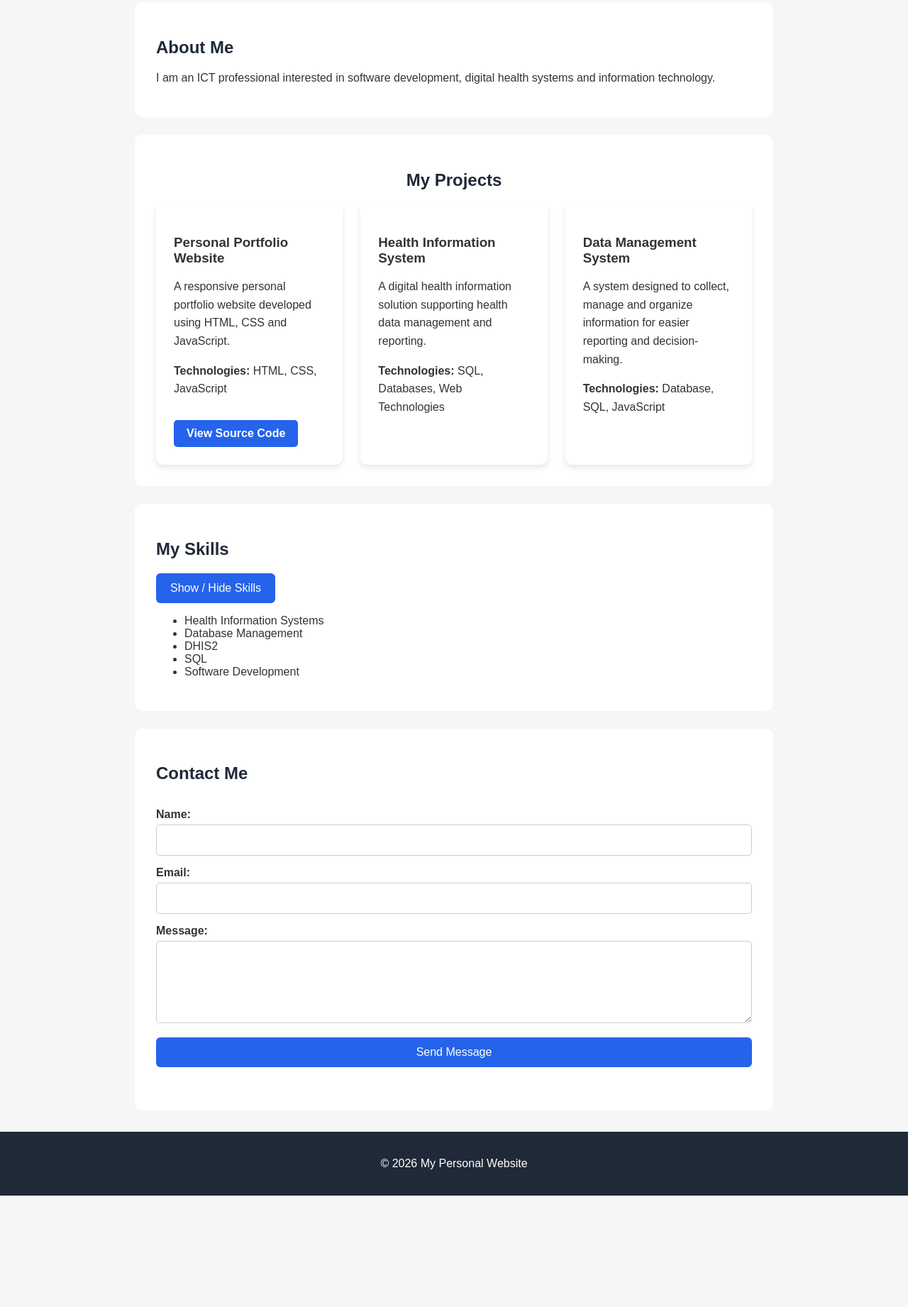
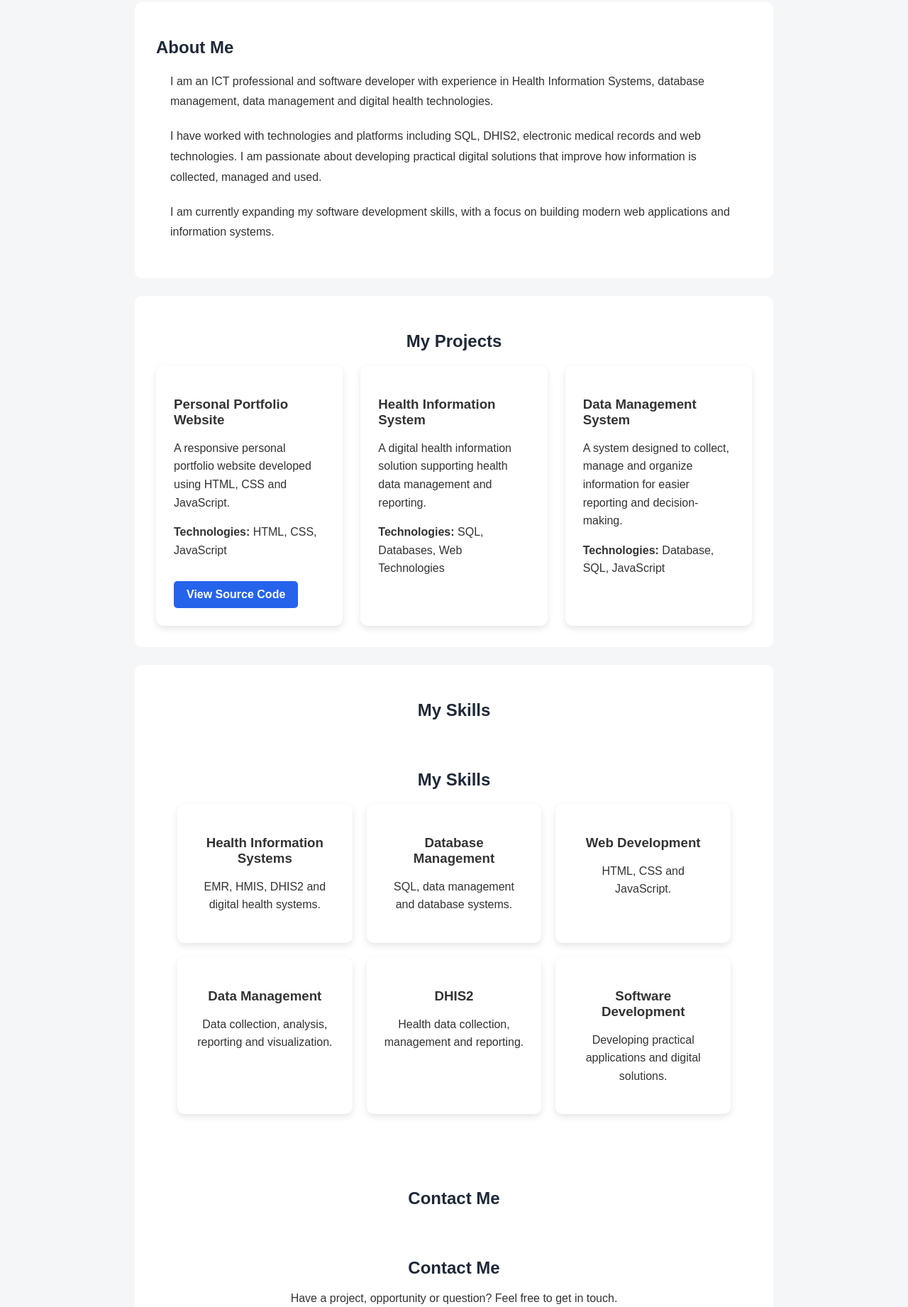
Before and after one commit to DanielPhekani/my-websites, a plain HTML site: page index.html in a window 1280 px wide. Shown: the part 789-2631 px from the top of the page at 71% size. Before the commit the page ends 2474 px from the top, so only its background shows below. Drawn offline with Linux system fonts and the light colour scheme.

Commit message:
Improve portfolio sections and footer

```diff
--- a/index.html
+++ b/index.html
@@ -52,10 +52,24 @@
 
         <section id="about">
             <h2>About Me</h2>
+         <div class="about-content">
             <p>
-                I am an ICT professional interested in software development,
-                digital health systems and information technology.
+                I am an ICT professional and software developer with experience
+                in Health Information Systems, database management, data
+                management and digital health technologies.
             </p>
+            <p>
+              I have worked with technologies and platforms including
+              SQL, DHIS2, electronic medical records and web technologies.
+              I am passionate about developing practical digital solutions
+              that improve how information is collected, managed and used.
+            </p>
+           <p>
+             I am currently expanding my software development skills,
+             with a focus on building modern web applications and
+             information systems.
+            </p>
+         </div>
         </section>
 
 <section id="projects">
@@ -103,42 +117,133 @@
         <section id="skills">
 <h2>My Skills</h2>
 
-    <button onclick="toggleSkills()">Show / Hide Skills</button>
+<section id="skills">
 
-    <ul id="skillList">
-        <li>Health Information Systems</li>
-        <li>Database Management</li>
-        <li>DHIS2</li>
-        <li>SQL</li>
-        <li>Software Development</li>
-    </ul>
+    <h2>My Skills</h2>
+
+    <div class="skills-container">
+
+        <div class="skill-card">
+            <h3>Health Information Systems</h3>
+            <p>EMR, HMIS, DHIS2 and digital health systems.</p>
+        </div>
+
+        <div class="skill-card">
+            <h3>Database Management</h3>
+            <p>SQL, data management and database systems.</p>
+        </div>
+
+        <div class="skill-card">
+            <h3>Web Development</h3>
+            <p>HTML, CSS and JavaScript.</p>
+        </div>
+
+        <div class="skill-card">
+            <h3>Data Management</h3>
+            <p>Data collection, analysis, reporting and visualization.</p>
+        </div>
+
+        <div class="skill-card">
+            <h3>DHIS2</h3>
+            <p>Health data collection, management and reporting.</p>
+        </div>
+
+        <div class="skill-card">
+            <h3>Software Development</h3>
+            <p>Developing practical applications and digital solutions.</p>
+        </div>
+
+    </div>
+
 </section>
 
 <section id="contact">
     <h2>Contact Me</h2>
+    <section id="contact">
+
+    <h2>Contact Me</h2>
+
+    <p class="contact-intro">
+        Have a project, opportunity or question?
+        Feel free to get in touch.
+    </p>
+
+    <div class="contact-container">
+
+        <div class="contact-info">
+
+            <h3>Let's Work Together</h3>
+
+            <p>
+                I'm interested in software development, digital health
+                systems, information technology and data solutions.
+            </p>
+
+            <p>
+                You can reach me using the contact form or through my
+                professional channels.
+            </p>
+
+        </div>
 
         <form id="contactForm">
 
             <label for="name">Name:</label>
-        <input type="text" id="name" name="name">
+            <input type="text" id="name" name="name" placeholder="Your name">
 
             <label for="email">Email:</label>
-        <input type="email" id="email" name="email">
+            <input type="email" id="email" name="email" placeholder="Your email">
 
             <label for="message">Message:</label>
-        <textarea id="message" name="message" rows="5"></textarea>
+            <textarea
+                id="message"
+                name="message"
+                rows="6"
+                placeholder="Write your message..."
+            ></textarea>
 
             <button type="submit">Send Message</button>
 
             <p id="formMessage"></p>
 
         </form>
+
+    </div>
+
+</section>
 </section>
 
     </main>
 
     <footer>
-        <p>&copy; 2026 My Personal Website</p>
+
+    <div class="footer-content">
+
+        <h3>D6Tech</h3>
+
+        <p>
+            ICT Professional | Health Information Systems | Software Developer
+        </p>
+
+        <div class="footer-links">
+
+            <a href="https://github.com/DanielPhekani/my-websites"
+               target="_blank">
+                GitHub
+            </a>
+
+            <a href="#contact">
+                Contact Me
+            </a>
+
+        </div>
+
+        <p class="copyright">
+            &copy; 2026 D6Tech. All rights reserved.
+        </p>
+
+    </div>
+
 </footer>
 
     <script src="script.js"></script>
--- a/style.css
+++ b/style.css
@@ -231,6 +231,13 @@ form button {
         gap: 10px;
     }
 
+    .skills-container {
+    grid-template-columns: 1fr;
+    }
+
+    .contact-container {
+    grid-template-columns: 1fr;
+    }
 }
 
 /* Dark mode */
@@ -264,3 +271,139 @@ form button {
 .project-btn:hover {
     background-color: #1d4ed8;
 }
+
+/* About section */
+
+.about-content {
+    max-width: 800px;
+    margin: 0 auto;
+}
+
+.about-content p {
+    line-height: 1.8;
+    margin-bottom: 20px;
+}
+
+/* Skills section */
+
+#skills {
+    text-align: center;
+}
+
+.skills-container {
+    display: grid;
+    grid-template-columns: repeat(3, 1fr);
+    gap: 20px;
+}
+
+.skill-card {
+    padding: 25px;
+    background-color: white;
+    border-radius: 10px;
+    box-shadow: 0 4px 10px rgba(0, 0, 0, 0.1);
+    transition: transform 0.3s ease;
+}
+
+.skill-card:hover {
+    transform: translateY(-5px);
+}
+
+.skill-card h3 {
+    margin-bottom: 10px;
+}
+
+.skill-card p {
+    line-height: 1.6;
+}
+
+/* Contact section */
+
+#contact {
+    text-align: center;
+}
+
+.contact-intro {
+    margin-bottom: 30px;
+}
+
+.contact-container {
+    display: grid;
+    grid-template-columns: 1fr 1fr;
+    gap: 40px;
+    max-width: 900px;
+    margin: 0 auto;
+    text-align: left;
+}
+
+.contact-info {
+    padding: 20px;
+}
+
+.contact-info p {
+    line-height: 1.7;
+}
+
+#contactForm {
+    display: flex;
+    flex-direction: column;
+}
+
+#contactForm input,
+#contactForm textarea {
+    width: 100%;
+    box-sizing: border-box;
+}
+
+#contactForm button {
+    padding: 12px;
+    border: none;
+    background-color: #2563eb;
+    color: white;
+    border-radius: 5px;
+    font-weight: bold;
+    cursor: pointer;
+}
+
+#contactForm button:hover {
+    background-color: #1d4ed8;
+}
+
+/* Footer */
+
+footer {
+    margin-top: 40px;
+    padding: 40px 20px;
+    background-color: #111827;
+    color: white;
+    text-align: center;
+}
+
+.footer-content {
+    max-width: 900px;
+    margin: 0 auto;
+}
+
+.footer-content h3 {
+    font-size: 24px;
+    margin-bottom: 10px;
+}
+
+.footer-links {
+    margin: 20px 0;
+}
+
+.footer-links a {
+    color: white;
+    text-decoration: none;
+    margin: 0 10px;
+    font-weight: bold;
+}
+
+.footer-links a:hover {
+    text-decoration: underline;
+}
+
+.copyright {
+    margin-top: 20px;
+    font-size: 14px;
+}
```
Lines whose indentation alone changed are shown as unchanged.
